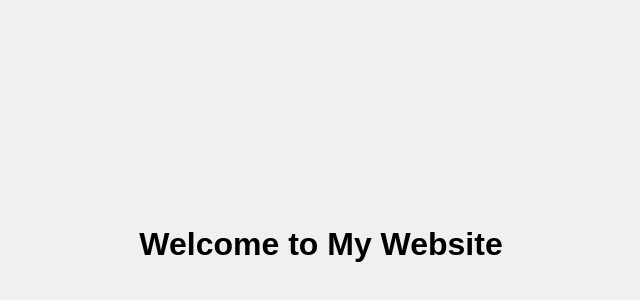
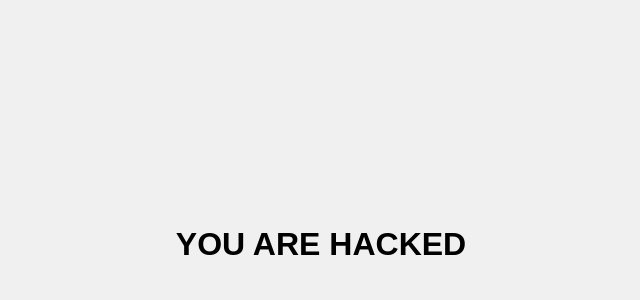
Before and after one commit to vineelavaleti/Hello-Google, a plain HTML site: page index.html in a window 1280 px wide. Shown: the part 156-456 px from the top of the page, without its empty margins (319-959 px from the left). Drawn offline with Linux system fonts and the light colour scheme.

Commit message:
Update index.html

```diff
--- a/index.html
+++ b/index.html
@@ -22,7 +22,7 @@
 <body>
 
     <div class="container">
-        <h1>Welcome to My Website</h1>
+        <h1>YOU ARE HACKED</h1>
     </div>
 
     <script>
```
